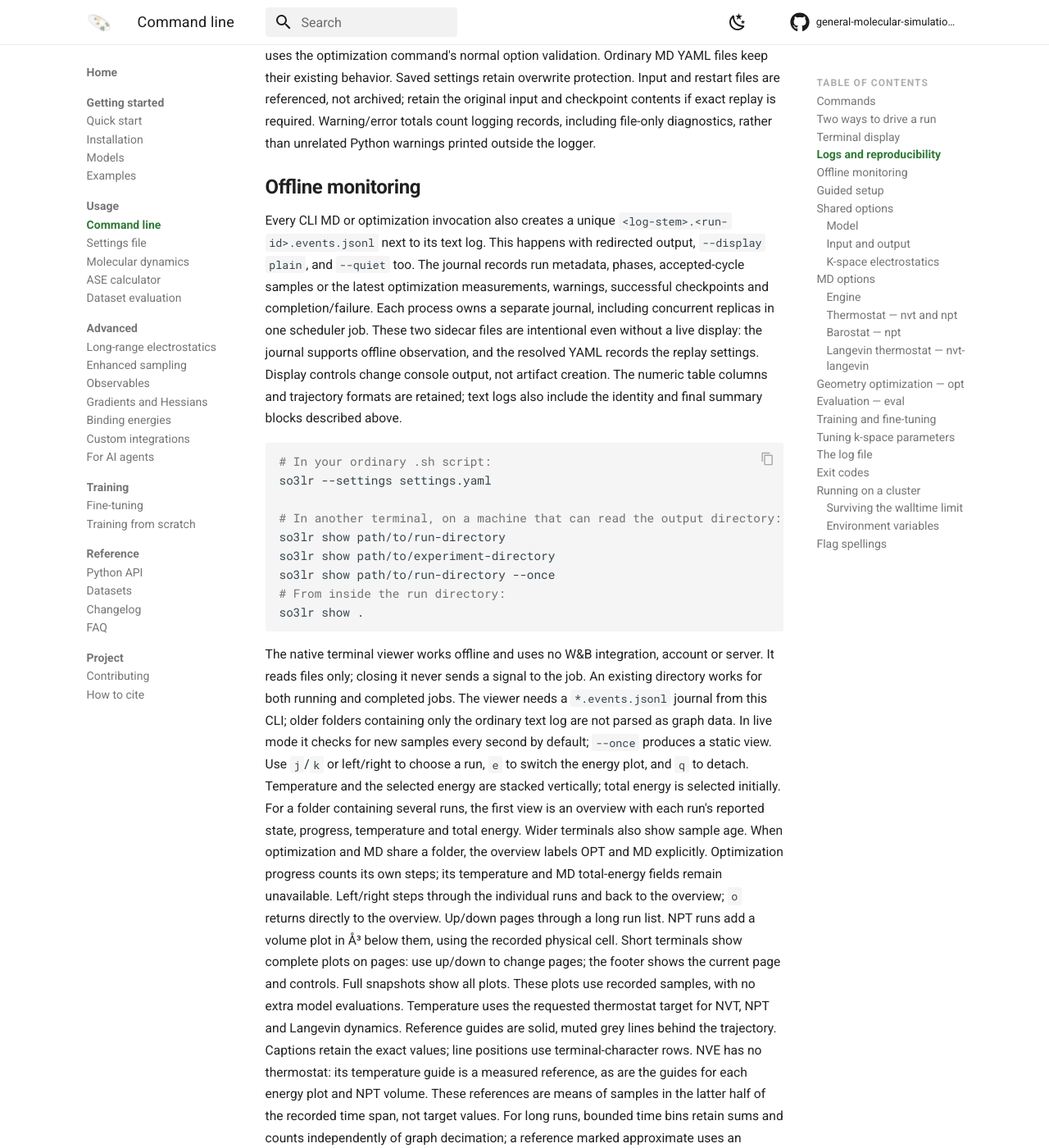
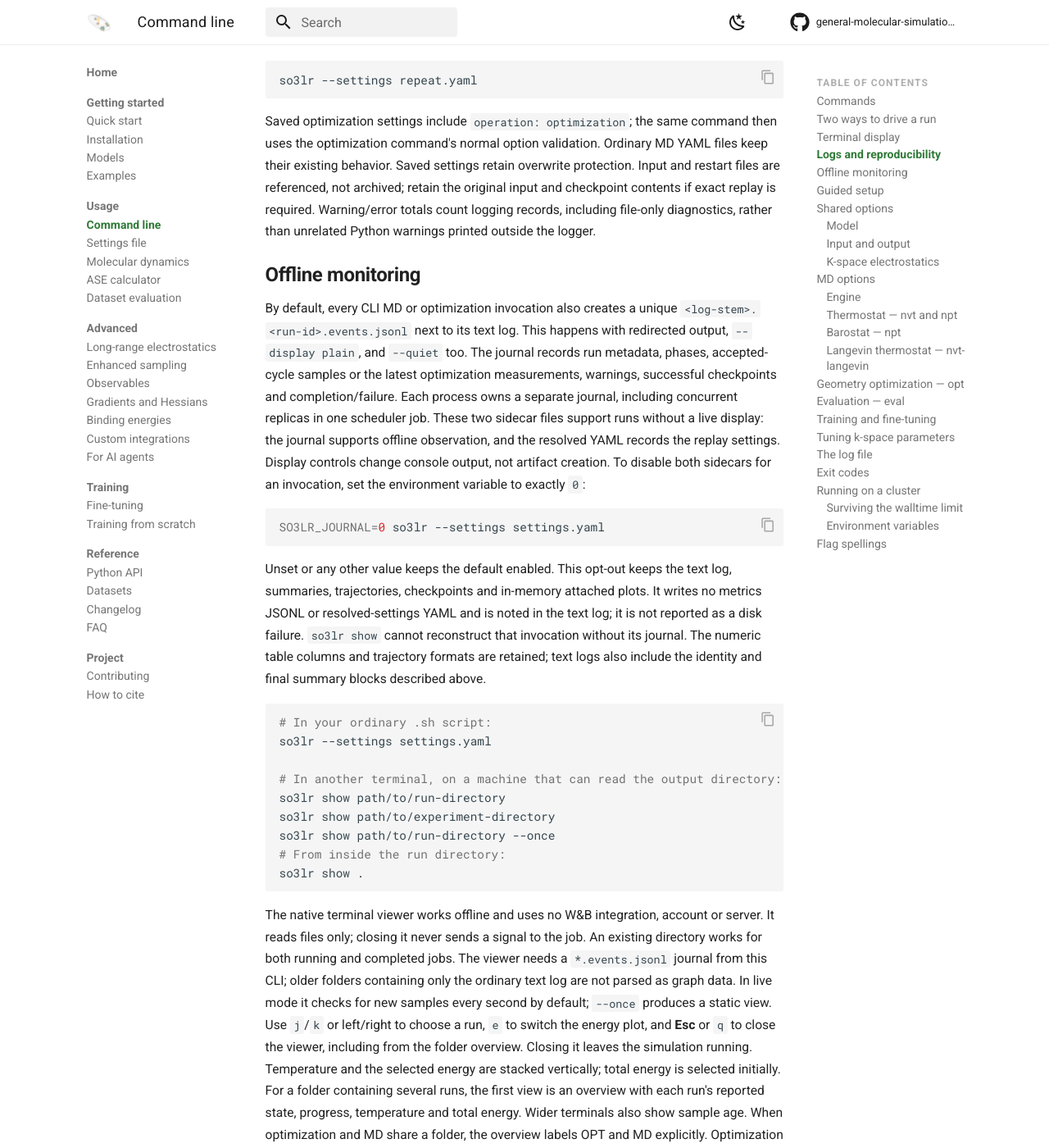
Before and after one commit to so3lr/so3lr.github.io, an MkDocs documentation site: the page built from docs/usage/cli.md, in a window 1280 px wide and 1400 px high, scrolled down 3559 px. Shown: the whole window at 82% size. Built offline with MkDocs 1.6.1 and Material for MkDocs 9.7.7, drawn with Linux system fonts in a browser that asks for light colours; comment, search, counter and statistics services are not loaded; some of the changed text lies outside the part shown.

Commit message:
Document Escape controls and optional run journals

````diff
--- a/docs/usage/cli.md
+++ b/docs/usage/cli.md
@@ -66,7 +66,8 @@ This refresh uses a frozen text snapshot and a wall
 clock, without querying model arrays or running numerical work. Measured values
 and graphs remain at their latest reporting point.
 During MD, `e` changes the energy plot and up/down changes plot pages in a
-short terminal. Keys are handled at reporting boundaries. `q` toggles between
+short terminal. Keys are handled at reporting boundaries. **Esc** hides the
+plots without stopping MD; pressing Esc again keeps them hidden. `q` toggles between
 plots and compact status; press it again to restore the graphs with the full
 recorded history. MD continues in either view; Ctrl+C still interrupts MD.
 The complete settings and per-cycle data still go to the text
@@ -125,11 +126,15 @@ the full terminal traceback remains available. Unexpected errors from other
 commands also keep their normal traceback.
 
 Warnings logged through SO3LR, including worker-thread warnings, reach the
-journal and terminal without waiting for the next MD cycle. Attached plot state
-still updates on its owner thread. Third-party libraries keep their own logging
-handlers; the journal does not claim to capture all library diagnostics.
+enabled journal and terminal without waiting for the next MD cycle. Attached plot
+state still updates on its owner thread. While the live display is active,
+Python output written to the current `sys.stderr`, including ordinary warnings
+and newly attached logging handlers, is routed through Rich. Third-party handlers
+that already hold another stream, native writes to file descriptor 2 and
+`sys.__stderr__` are not redirected. Libraries keep their own handlers, and the
+journal does not claim to capture all library diagnostics.
 
-Each MD or optimization invocation saves
+By default, each MD or optimization invocation saves
 `<log-stem>.<run-id>.settings.resolved.yaml` alongside its journal, including
 with redirected stderr, `--display plain` or `--quiet`.
 It uses ordinary YAML values and input units (`md_dt` in fs), resolves input paths,
@@ -150,16 +155,27 @@ warnings printed outside the logger.
 
 ## Offline monitoring
 
-Every CLI MD or optimization invocation also creates a unique
+By default, every CLI MD or optimization invocation also creates a unique
 `<log-stem>.<run-id>.events.jsonl` next to its text log. This happens with
 redirected output, `--display plain`,
 and `--quiet` too. The journal records run metadata, phases, accepted-cycle
 samples or the latest optimization measurements, warnings, successful checkpoints
 and completion/failure. Each process owns a separate journal, including
 concurrent replicas in one scheduler job.
-These two sidecar files are intentional even without a live display: the journal
+These two sidecar files support runs without a live display: the journal
 supports offline observation, and the resolved YAML records the replay settings.
-Display controls change console output, not artifact creation.
+Display controls change console output, not artifact creation. To disable both
+sidecars for an invocation, set the environment variable to exactly `0`:
+
+```shell
+SO3LR_JOURNAL=0 so3lr --settings settings.yaml
+```
+
+Unset or any other value keeps the default enabled. This opt-out keeps the text
+log, summaries, trajectories, checkpoints and in-memory attached plots. It writes
+no metrics JSONL or resolved-settings YAML and is noted in the text log; it is
+not reported as a disk failure. `so3lr show` cannot reconstruct that invocation
+without its journal.
 The numeric table columns and trajectory formats are retained; text logs also
 include the identity and final summary blocks described above.
 
@@ -182,7 +198,8 @@ needs a `*.events.jsonl` journal from this CLI; older folders containing only
 the ordinary text log are not parsed as graph data. In live mode it checks
 for new samples every second by default; `--once` produces a static view.
 Use `j`/`k` or left/right to choose a run, `e` to switch the energy plot, and
-`q` to detach. Temperature and the selected energy are stacked vertically;
+**Esc** or `q` to close the viewer, including from the folder overview. Closing
+it leaves the simulation running. Temperature and the selected energy are stacked vertically;
 total energy is selected initially.
 For a folder containing several runs, the first view is an overview with
 each run's reported state, progress, temperature and total energy. Wider
@@ -288,7 +305,9 @@ also shows the effective run length, checkpoint cadence and output files.
 Enter there writes the structure, YAML and shell script, then immediately runs
 MD in this terminal. **Save setup for later** writes those files only.
 Nothing is written before this explicit review choice. Back revisits the prompts
-with the previous answers, and Cancel or Ctrl+C before export writes nothing.
+with the previous answers. Esc in a selection menu cancels setup; use the
+explicit Back choices to revisit an earlier menu. Cancel or Ctrl+C before export
+also writes nothing.
 
 Water64 remains in `tests/test_data` and can be selected manually, but is not
 a featured preset: its 12.4 Å box does not fit the CLI's usual 12 Å real-space
````
Also changed, not shown: other parts of docs/usage/cli.md (+1 -1 lines), docs/reference/changelog.md (+18 -7 lines), docs/usage/md.md (+7 -4 lines).
